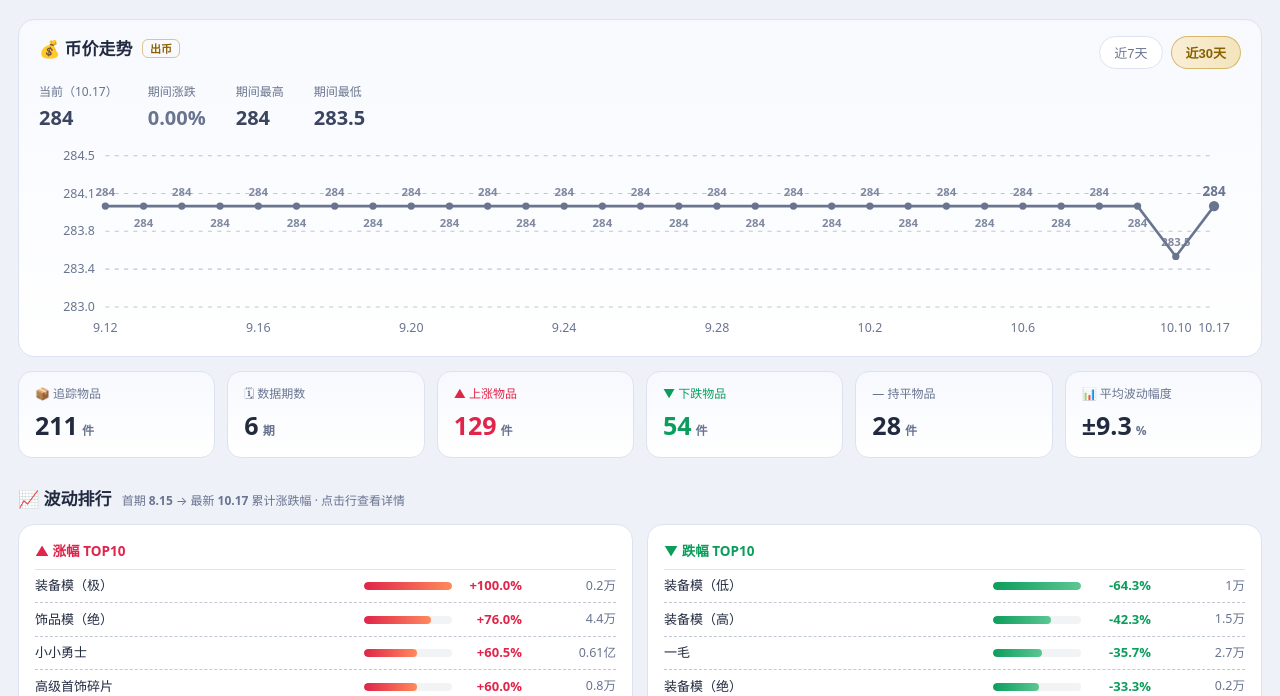
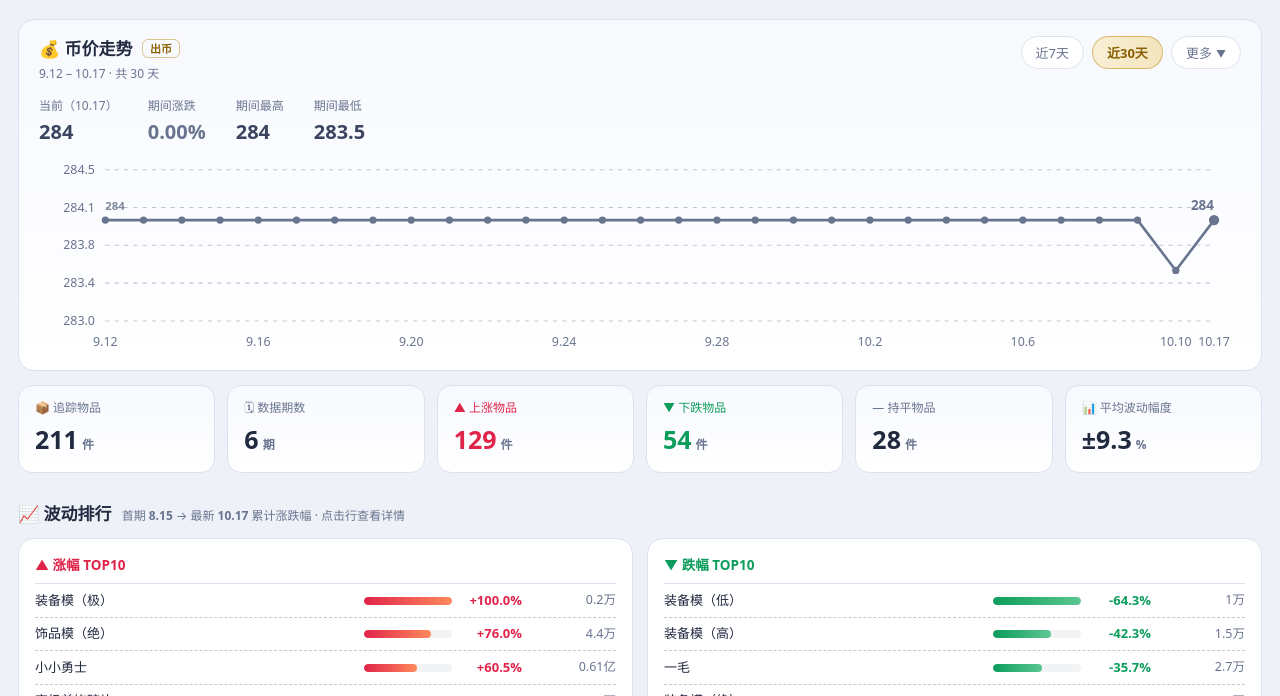
Before and after one commit to poe112233/game-price-board, a website: page index.html in a window 1280 px wide. Shown: the part 104-800 px from the top of the page. Drawn offline with Linux system fonts and the light colour scheme.

Commit message:
feat(coin): 币价走势新增近90天/近180天/近1年维度（「更多」下拉），默认近30天并记忆选择
- 近7天/近30天保持常驻按钮，近90天/近180天/近1年收进「更多」下拉，点击空白处或 Esc 关闭
- 默认近30天，选择结果写入 localStorage(priceboard-coindays)，刷新后自动恢复
- 面板副标题显示实际区间与天数；当所选维度超出已收录数据时提示「数据自 8.13 起，暂无更早记录」
- 数值标签改为按点数自适应：≤10 点全标，更多时只标首末点与极值点，避免重叠
- README 同步说明

```diff
--- a/index.html
+++ b/index.html
@@ -68,12 +68,26 @@ h1{font-size:30px;font-weight:800;letter-spacing:1px;
 .cpt{font-size:17px;font-weight:800}
 .cpbadge{font-size:11px;color:var(--gold2);border:1px solid var(--goldline);border-radius:6px;
   padding:1px 7px;vertical-align:2px;margin-left:5px;font-weight:600}
-.cptabs{display:flex;gap:8px}
+.cptabs{display:flex;gap:8px;align-items:center}
 .cptab{background:var(--card);border:1px solid var(--line);color:var(--dim);border-radius:999px;
-  padding:6px 14px;font-size:13px;cursor:pointer;transition:.15s}
+  padding:6px 14px;font-size:13px;cursor:pointer;transition:.15s;font-family:inherit}
 .cptab:hover{color:var(--txt);border-color:var(--hoverline)}
 .cptab.on{background:linear-gradient(92deg,var(--chipon1),var(--chipon2));border-color:var(--goldline2);
   color:var(--gold2);font-weight:700}
+.cprange{font-size:12px;color:var(--dim);margin-top:4px}
+/* 「更多」时间维度下拉 */
+.cpmore{position:relative}
+.cpcaret{font-size:10px;margin-left:4px;display:inline-block;transition:transform .15s}
+.cpmore.open .cpcaret{transform:rotate(180deg)}
+.cpmenu{position:absolute;right:0;top:calc(100% + 6px);min-width:128px;padding:6px;
+  background:var(--card);border:1px solid var(--line);border-radius:12px;
+  box-shadow:0 10px 26px var(--shadow2);display:none;z-index:60}
+.cpmore.open .cpmenu{display:block}
+.cpitem{display:block;width:100%;text-align:left;background:none;border:0;color:var(--dim);
+  font-family:inherit;font-size:13px;padding:7px 10px;border-radius:8px;cursor:pointer;transition:.12s}
+.cpitem:hover{background:var(--soft);color:var(--txt)}
+.cpitem.on{color:var(--gold2);font-weight:700;
+  background:linear-gradient(92deg,var(--chipon1),var(--chipon2))}
 .cpkpi{display:flex;gap:30px;flex-wrap:wrap;margin:14px 0 2px}
 .cpk{font-size:12px;color:var(--dim)}
 .cpk b{display:block;font-size:20px;font-weight:800;margin-top:2px;color:var(--strong)}
@@ -209,10 +223,19 @@ svg.big .pv{fill:var(--tc)}
     <div class="cph">
       <div>
         <div class="cpt">💰 币价走势 <span class="cpbadge">出币</span></div>
+        <div class="cprange" id="coinRange"></div>
       </div>
       <div class="cptabs" id="coinTabs">
         <button class="cptab" data-days="7">近7天</button>
         <button class="cptab on" data-days="30">近30天</button>
+        <div class="cpmore" id="coinMore">
+          <button class="cptab cpmorebtn" id="coinMoreBtn" aria-haspopup="true" aria-expanded="false">更多<span class="cpcaret">▼</span></button>
+          <div class="cpmenu" id="coinMenu" role="menu">
+            <button class="cpitem" data-days="90" role="menuitem">近90天</button>
+            <button class="cpitem" data-days="180" role="menuitem">近180天</button>
+            <button class="cpitem" data-days="365" role="menuitem">近1年</button>
+          </div>
+        </div>
       </div>
     </div>
     <div class="cpkpi" id="coinKpi"></div>
@@ -705,6 +728,13 @@ function renderCoin(days){
   const ds=COIN_DATES.slice(-n), vs=COIN.slice(-n);
   const first=vs[0], last=vs[vs.length-1];
   const chg=(last-first)/first*100, k=cls(chg);
+  /* 顶部范围提示：如实反映实际收录天数（选 180/365 天而数据不足时会说明） */
+  const rgEl=$("#coinRange");
+  if(rgEl){
+    let txt=ds[0]+" – "+ds[ds.length-1]+" · 共 "+vs.length+" 天";
+    if(days>COIN.length) txt+=" · 数据自 "+COIN_DATES[0]+" 起，暂无更早记录";
+    rgEl.textContent=txt;
+  }
   $("#coinKpi").innerHTML =
     '<div class="cpk">当前（'+ds[ds.length-1]+'）<b>'+last+'</b></div>'+
     '<div class="cpk">期间涨跌<b class="'+k+'">'+(chg>0?"+":"")+chg.toFixed(2)+'%</b></div>'+
@@ -729,21 +759,81 @@ function renderCoin(days){
   });
   const pl=vs.map((v,i)=>X(i).toFixed(1)+","+Y(v).toFixed(1)).join(" ");
   const dots=vs.map((v,i)=>'<circle class="td" cx="'+X(i).toFixed(1)+'" cy="'+Y(v).toFixed(1)+'" r="'+(i===vs.length-1?5:3.5)+'"/>').join("");
-  /* 每个数据点显示数值标签，上下交错防重叠；末点加粗醒目 */
-  const lbls=vs.map((v,i)=>{
-    const lastPt=i===vs.length-1;
-    const y=Y(v)+(i%2===0||lastPt?-10:20);
-    return '<text class="pv" x="'+X(i).toFixed(1)+'" y="'+y.toFixed(1)+'" text-anchor="middle"'+(lastPt?"":' style="font-size:11px;opacity:.85"')+'>'+v+'</text>';
+  /* 数值标签：点数少时全标；点数多时只标首点/末点/最高/最低，避免挤成一团 */
+  const marks=new Set();
+  if(vs.length<=10){ vs.forEach((v,i)=>marks.add(i)); }
+  else {
+    const edges=[0, vs.length-1];
+    marks.add(0); marks.add(vs.length-1);
+    /* 极值点若不挨着首末点才额外标注，避免标签叠字 */
+    [vs.indexOf(mx), vs.indexOf(mn)].forEach(i=>{
+      if(i>=0 && edges.every(e=>Math.abs(e-i)>1)) marks.add(i);
+    });
+  }
+  const lbls=[...marks].sort((a,b)=>a-b).map(i=>{
+    const v=vs[i], lastPt=i===vs.length-1;
+    const anc=i===0?"start":(lastPt?"end":"middle");
+    return '<text class="pv" x="'+X(i).toFixed(1)+'" y="'+(Y(v)-10).toFixed(1)+'" text-anchor="'+anc+'"'
+      +(lastPt?"":' style="font-size:11px;opacity:.85"')+'>'+v+'</text>';
   }).join("");
   $("#coinBig").innerHTML='<svg class="big '+k+'" viewBox="0 0 '+W+' '+H+'">'+grid+ax+
     '<polyline class="tl" points="'+pl+'"/>'+dots+lbls+'</svg>';
 }
-renderCoin(30);
+/* 时间维度切换：近7天 / 近30天为常驻按钮，其余维度收在「更多」下拉里 */
+const COIN_DEFAULT=30;
+function setCoinDays(days){
+  const more=$("#coinMore"), mbtn=$("#coinMoreBtn");
+  document.querySelectorAll("#coinTabs .cptab[data-days]").forEach(t=>{
+    t.classList.toggle("on", +t.dataset.days===days);
+  });
+  let inMenu=false, hitTxt="";
+  document.querySelectorAll("#coinMenu .cpitem").forEach(t=>{
+    const hit=+t.dataset.days===days;
+    t.classList.toggle("on", hit);
+    if(hit){ inMenu=true; hitTxt=t.textContent.trim(); }
+  });
+  if(mbtn){
+    mbtn.classList.toggle("on", inMenu);
+    mbtn.setAttribute("aria-expanded","false");
+    mbtn.innerHTML=(inMenu?hitTxt:"更多")+'<span class="cpcaret">▼</span>';
+  }
+  if(more) more.classList.remove("open");
+  renderCoin(days);
+  try{ localStorage.setItem("priceboard-coindays", String(days)); }catch(e){}
+}
 $("#coinTabs").addEventListener("click",e=>{
-  const b=e.target.closest(".cptab"); if(!b) return;
-  document.querySelectorAll(".cptab").forEach(t=>t.classList.toggle("on",t===b));
-  renderCoin(+b.dataset.days);
+  const item=e.target.closest(".cpitem");
+  if(item){ setCoinDays(+item.dataset.days); return; }
+  const btn=e.target.closest(".cptab");
+  if(!btn) return;
+  if(btn.id==="coinMoreBtn"){
+    const open=$("#coinMore").classList.toggle("open");
+    btn.setAttribute("aria-expanded", open?"true":"false");
+    return;
+  }
+  setCoinDays(+btn.dataset.days);
 });
+/* 点击空白处或按 Esc 关闭下拉 */
+document.addEventListener("click",e=>{
+  const more=$("#coinMore"); if(!more || more.contains(e.target)) return;
+  more.classList.remove("open");
+  const b=$("#coinMoreBtn"); if(b) b.setAttribute("aria-expanded","false");
+});
+document.addEventListener("keydown",e=>{
+  if(e.key!=="Escape") return;
+  const more=$("#coinMore"); if(more) more.classList.remove("open");
+  const b=$("#coinMoreBtn"); if(b) b.setAttribute("aria-expanded","false");
+});
+/* 初始维度：默认近30天，并记住上次选择 */
+(function(){
+  let d=COIN_DEFAULT;
+  try{
+    const s=parseInt(localStorage.getItem("priceboard-coindays")||"",10);
+    if(s>0) d=s;
+  }catch(e){}
+  if([7,30,90,180,365].indexOf(d)<0) d=COIN_DEFAULT;
+  setCoinDays(d);
+})();
 /* 页面顶部日期标签跟随 DATES 自动更新，避免每次新增期次手工改文案 */
 (function(){
   const f=document.getElementById("firstDate"), l1=document.getElementById("lastDate"), l2=document.getElementById("lastDate2");
```
Also changed, not shown: README.md.
